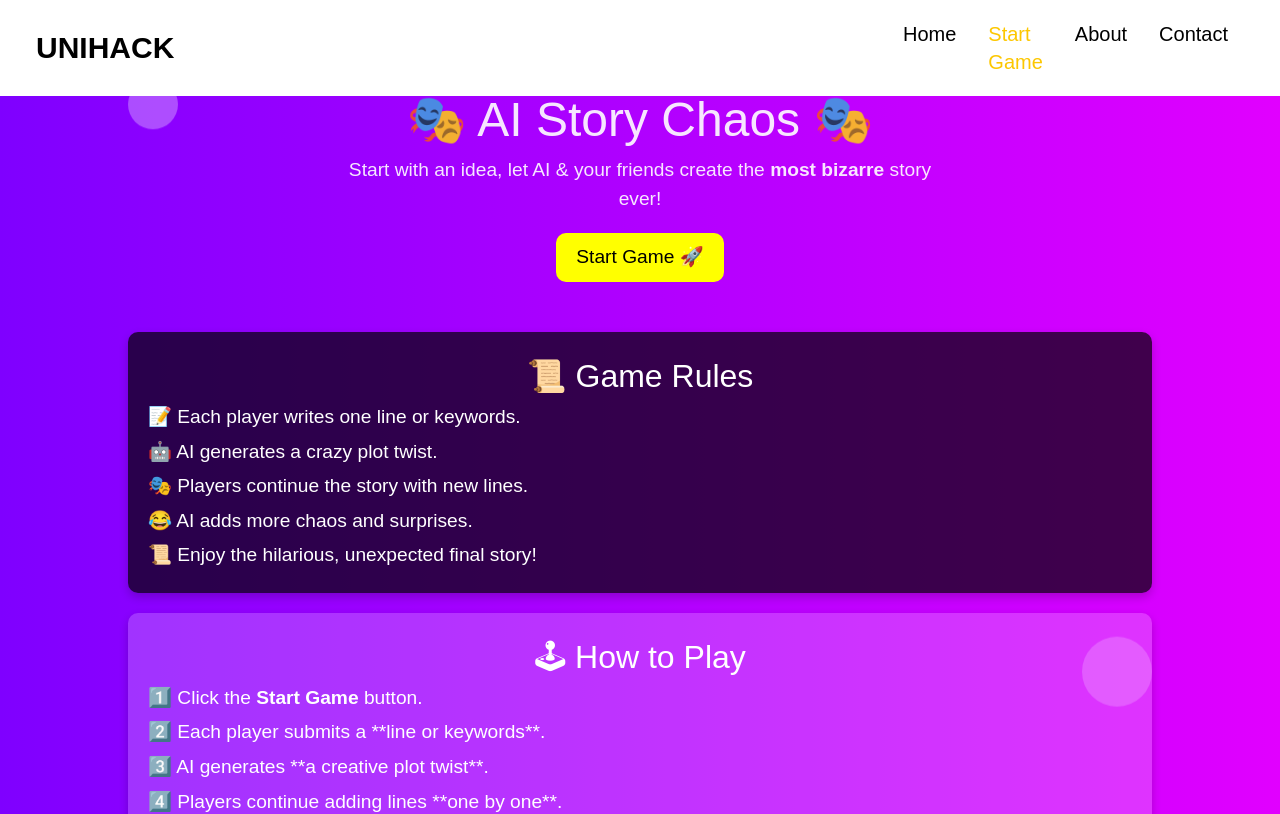
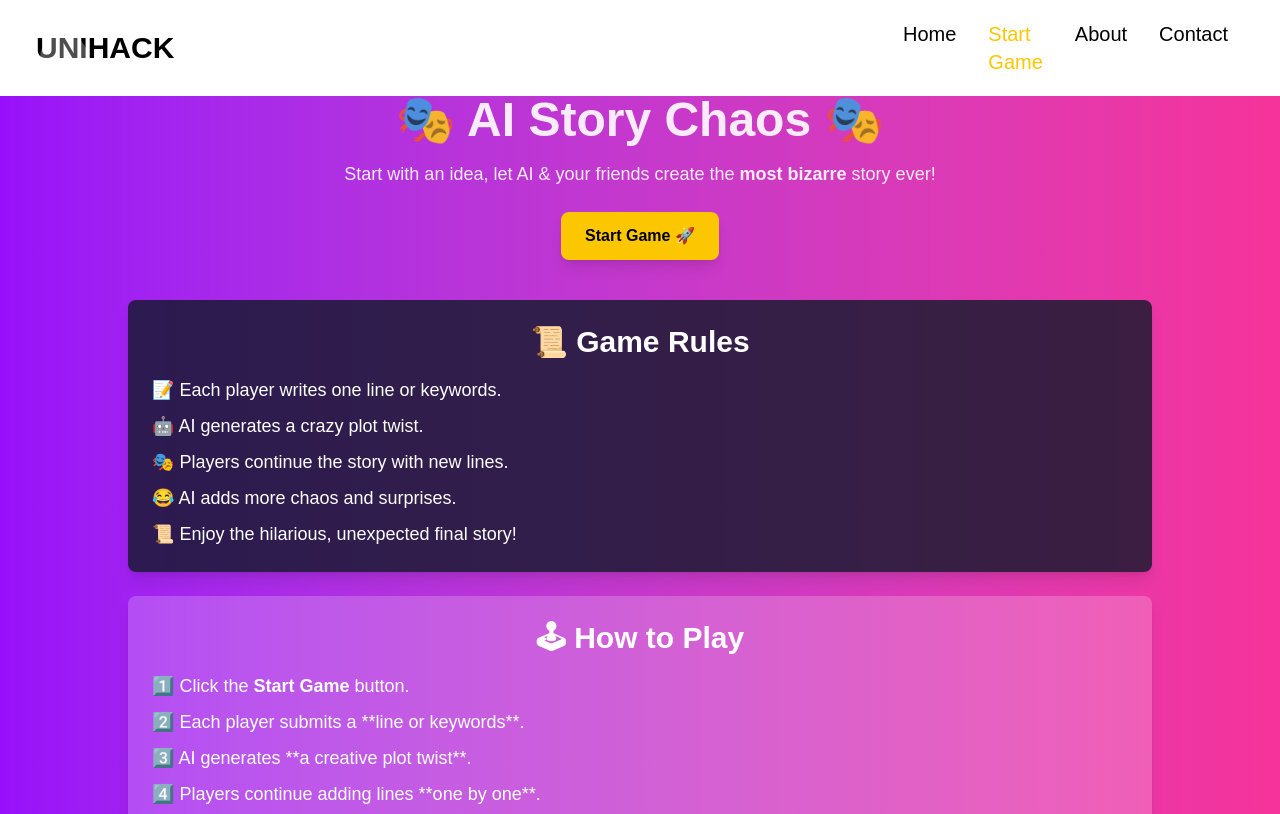
Before and after one commit to Team-Honest/UNIHACK, a Next.js app in the folder frontend/: page / in a window 1280 px wide. Shown: the top 814 px of the page. Built offline with nearby package versions, Linux system fonts and the light colour scheme.

Commit message:
wing 3
landing pages

```diff
--- a/frontend/components/MainSection.jsx
+++ b/frontend/components/MainSection.jsx
@@ -1,106 +1,50 @@
 import React, { useEffect, useState } from "react";
 
 const MainSection = () => {
-  const [scrollPosition, setScrollPosition] = useState(0);
+  const [showScrollButton, setShowScrollButton] = useState(false);
 
-  // Parallax Effect: Updates background based on scroll
+  // Detects scroll position and toggles the "scroll to top" button
   useEffect(() => {
     const handleScroll = () => {
-      setScrollPosition(window.scrollY * 0.5);
+      if (window.scrollY > 200) {
+        setShowScrollButton(true);
+      } else {
+        setShowScrollButton(false);
+      }
     };
     window.addEventListener("scroll", handleScroll);
     return () => window.removeEventListener("scroll", handleScroll);
   }, []);
 
+  // Scroll to Top Function
+  const scrollToTop = () => {
+    window.scrollTo({ top: 0, behavior: "smooth" });
+  };
+
   return (
-    <div
-      style={{
-        display: "flex",
-        flexDirection: "column",
-        alignItems: "center",
-        justifyContent: "center",
-        height: "100vh",
-        textAlign: "center",
-        background: `linear-gradient(to right, #7f00ff, #e100ff)`,
-        backgroundPosition: `0px ${scrollPosition}px`,
-        transition: "background-position 0.2s ease-out",
-        color: "white",
-        fontFamily: "Arial, sans-serif",
-      }}
-    >
+    <div className="flex flex-col items-center justify-center min-h-screen text-center text-white bg-gradient-to-r from-purple-600 to-pink-500 transition-all duration-500">
       {/* Title */}
-      <h1 style={{ fontSize: "3rem", opacity: 0.9 }}>🎭 AI Story Chaos 🎭</h1>
-      <p style={{ fontSize: "1.2rem", maxWidth: "600px", opacity: 0.9 }}>
+      <h1 className="text-5xl font-extrabold opacity-90">🎭 AI Story Chaos 🎭</h1>
+      <p className="mt-4 text-lg max-w-2xl opacity-90">
         Start with an idea, let AI & your friends create the <strong>most bizarre</strong> story ever!
       </p>
 
-      {/* Start Button with Animations */}
+      {/* Start Button with Hover Effects */}
       <button
-        style={{
-          marginTop: "20px",
-          padding: "10px 20px",
-          fontSize: "1.2rem",
-          background: "yellow",
-          color: "black",
-          border: "none",
-          borderRadius: "10px",
-          cursor: "pointer",
-          transition: "0.3s",
-          transform: "scale(1)",
-        }}
-        onMouseOver={(e) => {
-          e.target.style.background = "orange";
-          e.target.style.transform = "scale(1.1)";
-        }}
-        onMouseOut={(e) => {
-          e.target.style.background = "yellow";
-          e.target.style.transform = "scale(1)";
-        }}
+        className="mt-6 px-6 py-3 bg-yellow-400 text-black font-bold rounded-lg shadow-lg hover:bg-orange-500 transform transition duration-300 hover:scale-110"
         onClick={() => alert("Game Starting... 🚀")}
       >
         Start Game 🚀
       </button>
 
       {/* Floating Animation Elements */}
-      <div
-        style={{
-          position: "absolute",
-          top: "10%",
-          left: "10%",
-          width: "50px",
-          height: "50px",
-          backgroundColor: "rgba(255,255,255,0.3)",
-          borderRadius: "50%",
-          animation: "float 6s ease-in-out infinite",
-        }}
-      />
-      <div
-        style={{
-          position: "absolute",
-          bottom: "10%",
-          right: "10%",
-          width: "70px",
-          height: "70px",
-          backgroundColor: "rgba(255,255,255,0.2)",
-          borderRadius: "50%",
-          animation: "float 8s ease-in-out infinite",
-        }}
-      />
+      <div className="absolute top-10 left-10 w-12 h-12 bg-white/30 rounded-full animate-bounce"></div>
+      {/* <div className="absolute bottom-10 right-10 w-16 h-16 bg-white/20 rounded-full animate-pulse"></div> */}
 
       {/* Game Rules Section */}
-      <div
-        style={{
-          width: "80%",
-          marginTop: "50px",
-          padding: "20px",
-          backgroundColor: "rgba(0, 0, 0, 0.7)",
-          borderRadius: "10px",
-          boxShadow: "0 4px 10px rgba(0,0,0,0.2)",
-          textAlign: "left",
-        }}
-      >
-        <h2 style={{ fontSize: "2rem", textAlign: "center" }}>📜 Game Rules</h2>
-        <ul style={{ fontSize: "1.2rem", lineHeight: "1.8" }}>
+      <div className="w-4/5 mt-10 p-6 bg-gray-900/80 rounded-lg shadow-lg text-left">
+        <h2 className="text-3xl font-bold text-center">📜 Game Rules</h2>
+        <ul className="mt-4 text-lg space-y-2">
           <li>📝 Each player writes one line or keywords.</li>
           <li>🤖 AI generates a crazy plot twist.</li>
           <li>🎭 Players continue the story with new lines.</li>
@@ -110,19 +54,9 @@ const MainSection = () => {
       </div>
 
       {/* Instructions Section */}
-      <div
-        style={{
-          width: "80%",
-          marginTop: "20px",
-          padding: "20px",
-          backgroundColor: "rgba(255, 255, 255, 0.2)",
-          borderRadius: "10px",
-          boxShadow: "0 4px 10px rgba(0,0,0,0.2)",
-          textAlign: "left",
-        }}
-      >
-        <h2 style={{ fontSize: "2rem", textAlign: "center" }}>🕹 How to Play</h2>
-        <ol style={{ fontSize: "1.2rem", lineHeight: "1.8" }}>
+      <div className="w-4/5 mt-6 p-6 bg-white/20 rounded-lg shadow-lg text-left">
+        <h2 className="text-3xl font-bold text-center">🕹 How to Play</h2>
+        <ol className="mt-4 text-lg space-y-2">
           <li>1️⃣ Click the <strong>Start Game</strong> button.</li>
           <li>2️⃣ Each player submits a **line or keywords**.</li>
           <li>3️⃣ AI generates **a creative plot twist**.</li>
@@ -132,16 +66,15 @@ const MainSection = () => {
         </ol>
       </div>
 
-      {/* Floating Animation CSS */}
-      <style>
-        {`
-          @keyframes float {
-            0% { transform: translateY(0px); }
-            50% { transform: translateY(-20px); }
-            100% { transform: translateY(0px); }
-          }
-        `}
-      </style>
+      {/* Scroll to Top Button (Appears after scrolling down) */}
+      {showScrollButton && (
+        <div
+          className="fixed bottom-10 right-10 w-16 h-16 bg-yellow-400 text-black font-bold rounded-full shadow-lg hover:bg-orange-500 transition-all duration-300 cursor-pointer flex items-center justify-center"
+          onClick={scrollToTop}
+        >
+          ⬆️
+        </div>
+      )}
     </div>
   );
 };
--- a/frontend/components/Navbar.jsx
+++ b/frontend/components/Navbar.jsx
@@ -9,7 +9,7 @@ const Navbar = () => {
   };
 
   return (
-    <div className="flex text-black items-center h-24 justify-between px-4 mx-auto max-w-[1240px]">
+    <div className="flex text-black bg-white items-center h-24 justify-between px-4 mx-auto max-w-[1240px]">
 
         <h1 className="text-3xl font-bold w-full">UNIHACK</h1>
         <ul className='hidden md:flex text-xl'>
```
